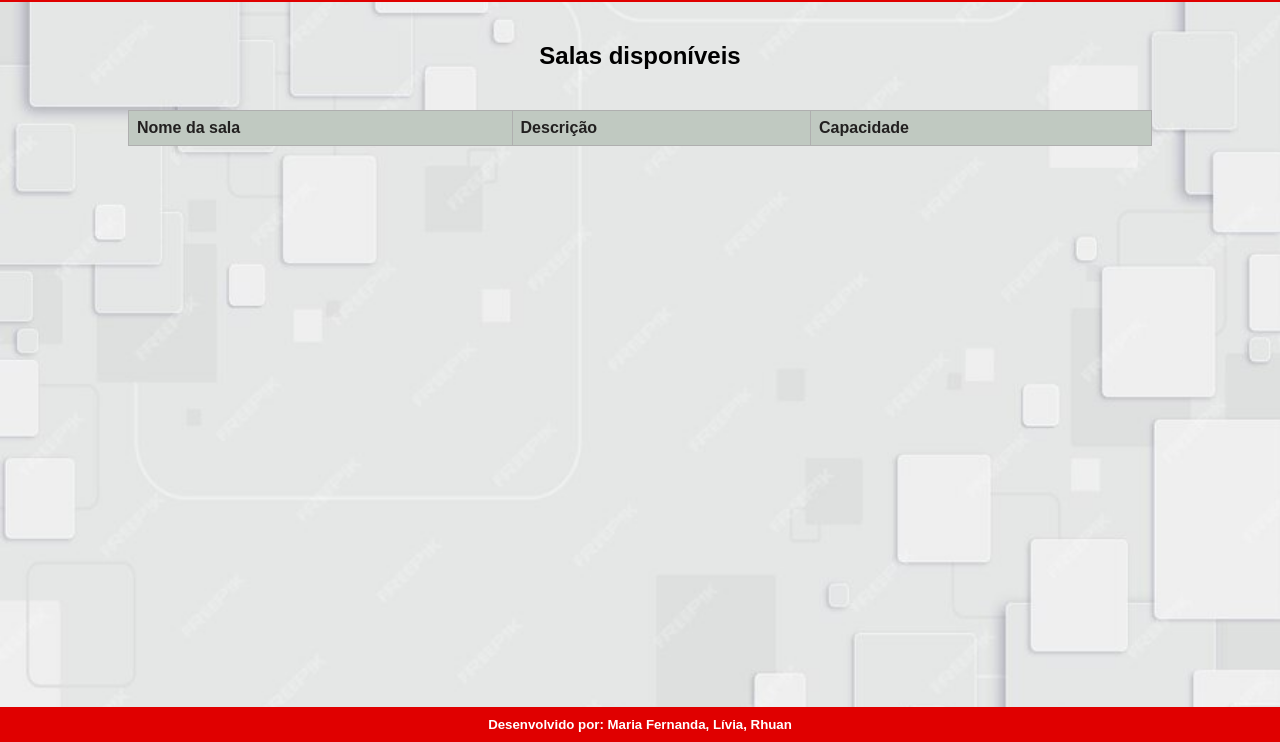
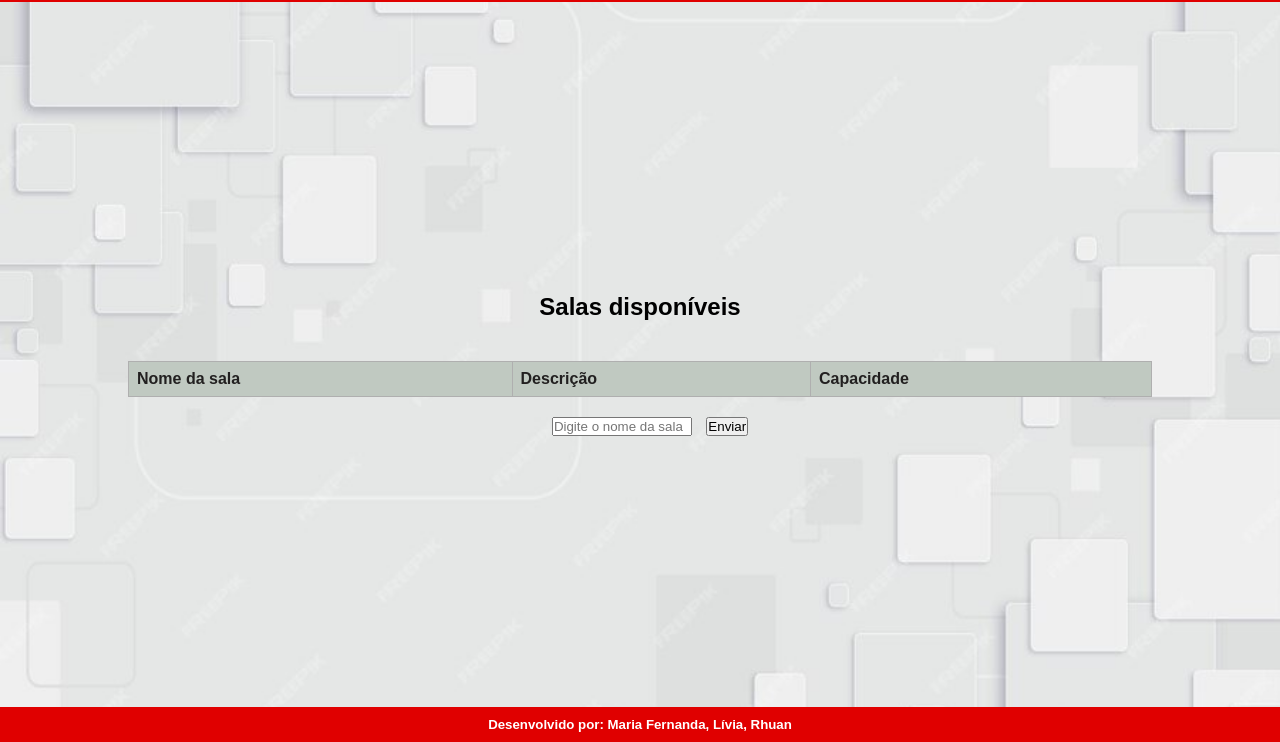
Before and after one commit to livyamv/Sprint3, a plain HTML site: page Front/blocoB.html in a window 1280 px wide. Shown: the part 58-800 px from the top of the page. Drawn offline with Linux system fonts and the light colour scheme; no server answers.

Commit message:
adição do botão de enviar a sala escolhida após a listagem

```diff
--- a/Front/app_salas.js
+++ b/Front/app_salas.js
@@ -26,7 +26,7 @@ if(pagina_atual === "blocoA.html"){
 
 
 function getBlocoA(){
-  fetch("http://localhost:5000/Agenda-Senai/api/v1/blocoa", {
+  fetch("http://10.89.240.80:5000/Agenda-Senai/api/v1/blocoa", {
       method: "GET",
       headers: {
           "Content-Type": "application/json",
@@ -70,7 +70,7 @@ function getBlocoA(){
 }
 
 function getBlocoB(){
-  fetch("http://localhost:5000/Agenda-Senai/api/v1/blocob", {
+  fetch("http://10.89.240.80:5000/Agenda-Senai/api/v1/blocob", {
       method: "GET",
       headers: {
           "Content-Type": "application/json",
@@ -114,7 +114,7 @@ function getBlocoB(){
 }
 
 function getBlocoC(){
-  fetch("http://localhost:5000/Agenda-Senai/api/v1/blococ", {
+  fetch("http://10.89.240.80:5000/Agenda-Senai/api/v1/blococ", {
       method: "GET",
       headers: {
           "Content-Type": "application/json",
@@ -158,7 +158,7 @@ function getBlocoC(){
 }
 
 function getBlocoD(){
-  fetch("http://localhost:5000/Agenda-Senai/api/v1/blocod", {
+  fetch("http://10.89.240.80:5000/Agenda-Senai/api/v1/blocod", {
       method: "GET",
       headers: {
           "Content-Type": "application/json",
@@ -205,7 +205,7 @@ function getBlocoD(){
 // document.addEventListener("DOMContentLoaded", getAllSalas);
 
 // function getAllSalas(){
-//   fetch("http://localhost:5000/Agenda-Senai/api/v1/sala", {
+//   fetch("http://10.89.240.80:5000/Agenda-Senai/api/v1/sala", {
 //       method: "GET",
 //       headers: {
 //           "Content-Type": "application/json",
--- a/Front/app_usuario.js
+++ b/Front/app_usuario.js
@@ -11,7 +11,7 @@ document.addEventListener("DOMContentLoaded", function () {
     const check_senha = document.getElementById("check_senha").value;
 
     //Requisção HTTP para o endpoint de cadastro de usuário
-    fetch("http://localhost:5000/Agenda-Senai/api/v1/usuario_cadastro/", {
+    fetch("http://10.89.240.80:5000/Agenda-Senai/api/v1/usuario_cadastro/", {
       //Realiza uma chamada HTTP para o servidor (a rota definida)
       method: "POST",
       headers: {
@@ -65,7 +65,7 @@ document.addEventListener("DOMContentLoaded", function () {
     const senha = document.getElementById("senha").value;
 
     //Requisção HTTP para o endpoint de cadastro de usuário
-    fetch("http://localhost:5000/Agenda-Senai/api/v1/usuario_login/", {
+    fetch("http://10.89.240.80:5000/Agenda-Senai/api/v1/usuario_login/", {
       //Realiza uma chamada HTTP para o servidor (a rota definida)
       method: "POST",
       headers: {
--- a/Front/blocoB.html
+++ b/Front/blocoB.html
@@ -26,7 +26,20 @@
           </tbody>
         </table>
       </section>
-
+      <section id="input_sala_section">
+        <form method="POST">
+          <input
+            id="input_sala"
+            type="text"
+            name="sala_escolhida"
+            placeholder="Digite o nome da sala"
+            required
+          />
+          <a href="agendamento.html">
+            <button type="button">Enviar</button>
+          </a>
+        </form>
+      </section>
     </main>
     <footer>
       <h5>Desenvolvido por: Maria Fernanda, Lívia, Rhuan</h5>
--- a/Front/styles_tabelas.css
+++ b/Front/styles_tabelas.css
@@ -16,9 +16,9 @@ body {
     height: auto;
     color: #000;
     font-family: Arial, sans-serif;
-    /* display: flex;
+    display: flex;
     flex-direction: column;
-    justify-content: space-between; */
+    justify-content: space-between;
 }
 
 header {
@@ -58,6 +58,24 @@ main {
 #tabela-salas {
     display:flex;
     justify-content: center;
+}
+
+#input_sala_section {
+    display: flex;
+    justify-content: center;
+    flex-direction: row;
+    /* justify-content: space-between; */
+}
+
+#input_sala {
+    margin: 20px;
+    width: 140px;
+    margin-right: 10px;
+}
+
+a {
+    margin-top: 20px;
+
 }
 
 table {
@@ -102,6 +120,5 @@ footer {
     text-align: center;
     padding: 10px;
     bottom: 0;
-    position:absolute;
     width: 100%;
 }
```
Also changed, not shown: Front/blocoA.html (+14 -2 lines), Front/blocoC.html (+14 -1 lines), Front/blocoD.html (+14 -1 lines), Front/agendamento.html (added).
